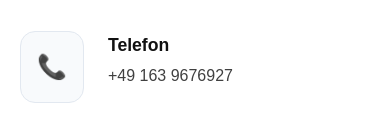
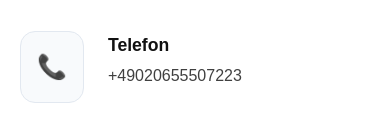
Before and after one commit to WooZoZooW/Sedat, a Next.js app: page / in a window 390 px wide. Shown: the part 5710-5844 px from the top of the page. Built offline with nearby package versions, Linux system fonts and the light colour scheme.

Commit message:
fix: update landline in Contact and keep mobile in Legal as requested

```diff
--- a/src/components/Contact.tsx
+++ b/src/components/Contact.tsx
@@ -28,7 +28,7 @@ export default function Contact() {
                             <div>
                                 <strong>{t('contact.phone')}</strong>
                                 <p>
-                                    <a href="tel:+491639676927">+49 163 9676927</a>
+                                    <a href="tel:+49020655507223">+49020655507223</a>
                                 </p>
                             </div>
                         </div>
```
Also changed, not shown: 1 other file (tests, documents, lock files or other folders).
